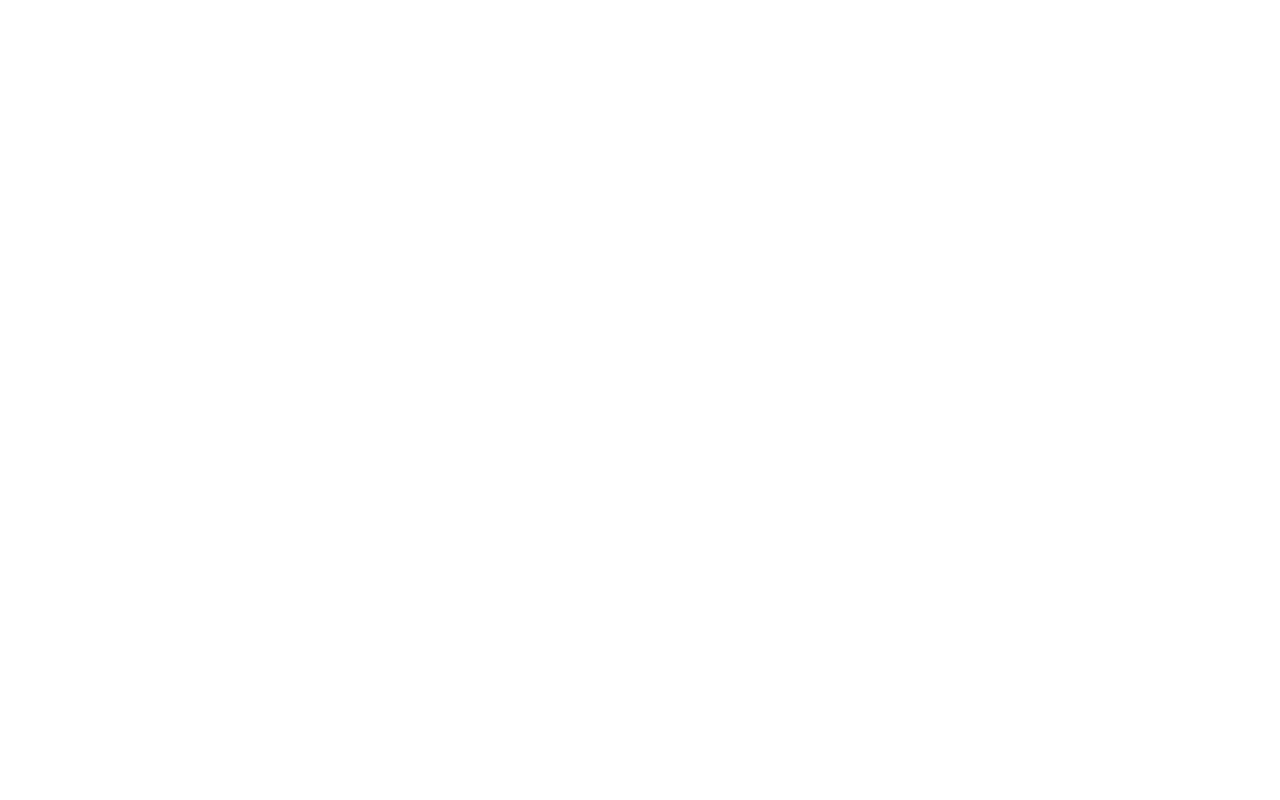
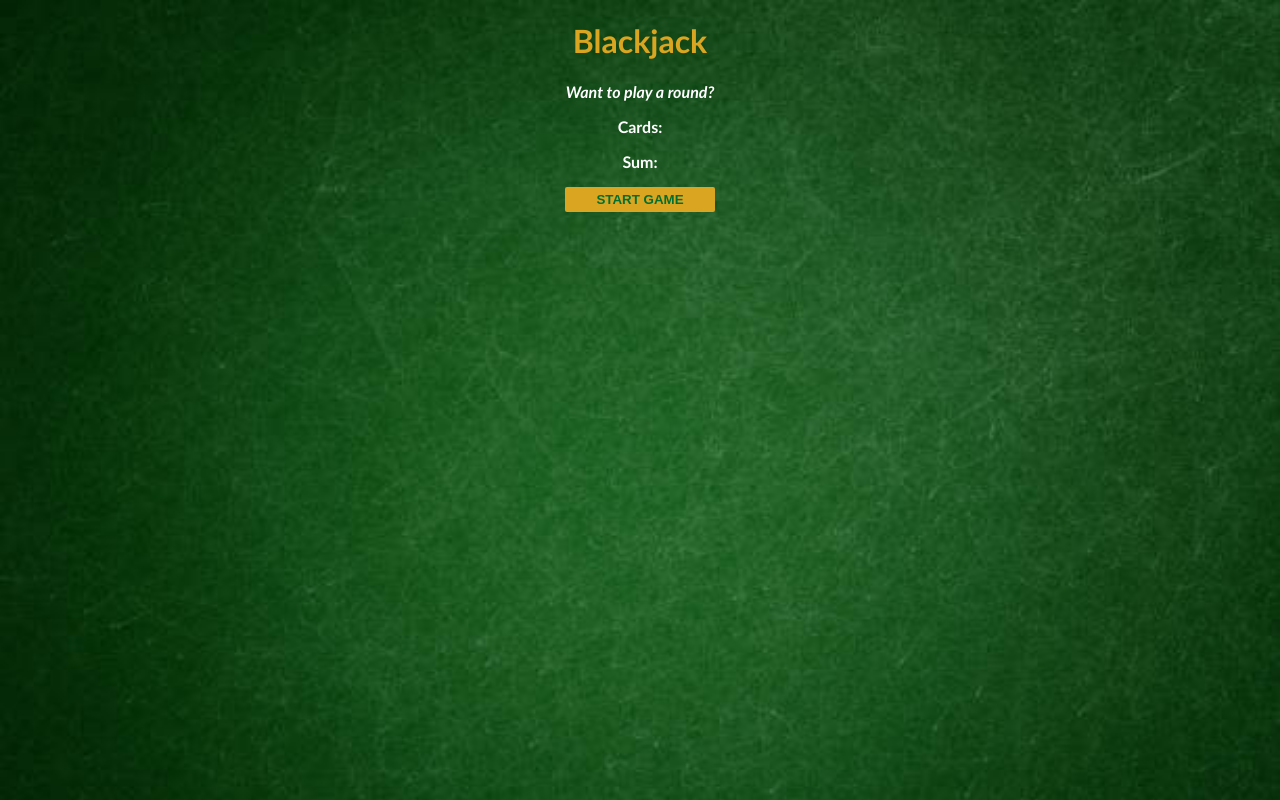
Before and after one commit to bartekluczak/JavaScript, a plain HTML site: page BlackJack/index.html in a window 1280 px wide. Drawn offline with Linux system fonts and the light colour scheme.

Commit message:
Blackjack logic and simple css

```diff
--- a/BlackJack/index.html
+++ b/BlackJack/index.html
@@ -4,9 +4,15 @@
     <meta charset="UTF-8">
     <meta http-equiv="X-UA-Compatible" content="IE=edge">
     <meta name="viewport" content="width=device-width, initial-scale=1.0">
+    <link rel="stylesheet" href="../BlackJack/style.css">
     <title>Blackjack</title>
 </head>
 <body>
-
+    <h1>Blackjack</h1>
+    <p id="message-el">Want to play a round?</p>
+    <p id="cards-el">Cards:</p>
+    <p id="sum-el">Sum:</p>
+    <button onclick="startGame()">START GAME</button>
+    <script src="../BlackJack/index.js"></script>
 </body>
 </html>
--- a/BlackJack/index.js
+++ b/BlackJack/index.js
@@ -0,0 +1,24 @@
+let firstCard = 11
+let secondCard = 10
+let sum = firstCard + secondCard
+let hasBlackJack = false
+let isAlive = true
+let message = ""
+let messageEl = document.getElementById("message-el")
+let sumEl = document.getElementById("sum-el")
+let cardsEl = document.getElementById("cards-el")
+
+function startGame() {
+    sumEl.textContent = "Sum: " + sum;
+    cardsEl.textContent = "Cards: " + firstCard + " " + secondCard
+    if (sum <= 20) {
+        message = "Do you want to draw a new card?"
+    } else if (sum === 21) {
+        message = "Wohoo! You've got Blackjack!";
+        hasBlackJack = true
+    } else {
+        message = "You're out of the game!";
+        isAlive = false
+    }
+    messageEl.textContent = message
+}
--- a/BlackJack/style.css
+++ b/BlackJack/style.css
@@ -0,0 +1,27 @@
+body {
+    font-family: 'Trebuchet MS', 'Lucida Sans Unicode', 'Lucida Grande', 'Lucida Sans', Arial, sans-serif;
+    background: url(../BlackJack/img/background.jpeg);
+    background-size: cover;
+    text-align: center;
+    color: white;
+    font-weight: bolder;
+}
+
+h1 {
+    color: goldenrod;
+}
+
+#message-el {
+    font-style: italic;
+}
+
+button {
+    color: #016F32;
+    width: 150px;
+    background: goldenrod;
+    padding-top: 5px;
+    padding-bottom: 5px;
+    border-radius: 2px;
+    font-weight: bolder;
+    border: none;
+}
```
Also changed, not shown: BlackJack/img/background.jpeg (added), 2 other files.
